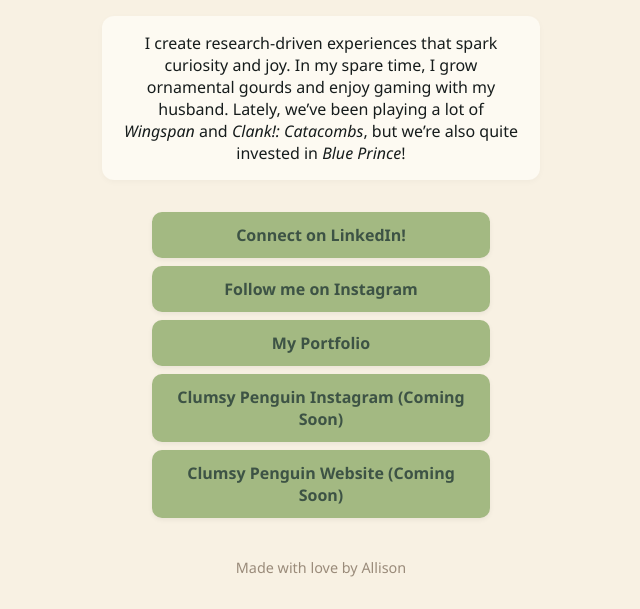
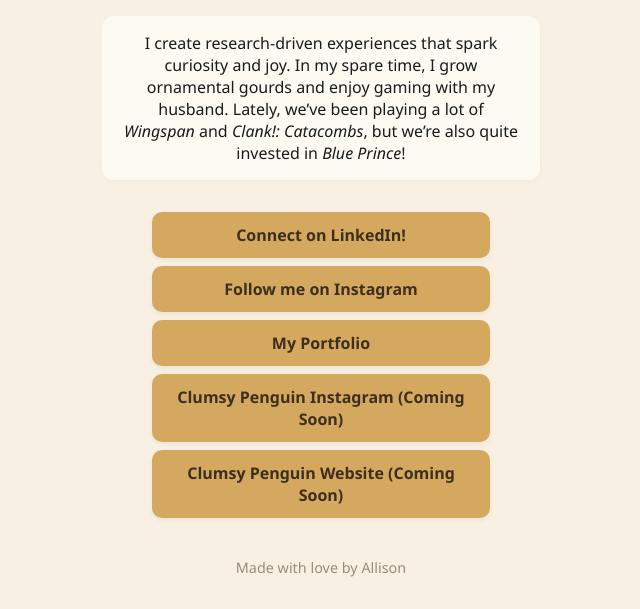
Before and after one commit to argrisso/allison-grisso, a plain HTML site: page index.html in a window 1280 px wide. Shown: the part 288-897 px from the top of the page, without its empty margins (319-959 px from the left). Drawn offline with Linux system fonts and the light colour scheme; a web font is replaced by a local one.

Commit message:
Update style.css

```diff
--- a/style.css
+++ b/style.css
@@ -46,8 +46,8 @@ p {
 .links a {
   display: block;
   text-decoration: none;
-  background: #a3b982;
-  color: #3d5345;
+  background: #d4a85f;
+  color: #3d2e1e;
   font-weight: bold;
   padding: 0.75rem 1.2rem;
   margin: 0.5rem 0;
@@ -59,7 +59,7 @@ p {
 }
 
 .links a:hover {
-  background: #879e6c;
+  background: #b98a49;
 }
 
 footer {
```
